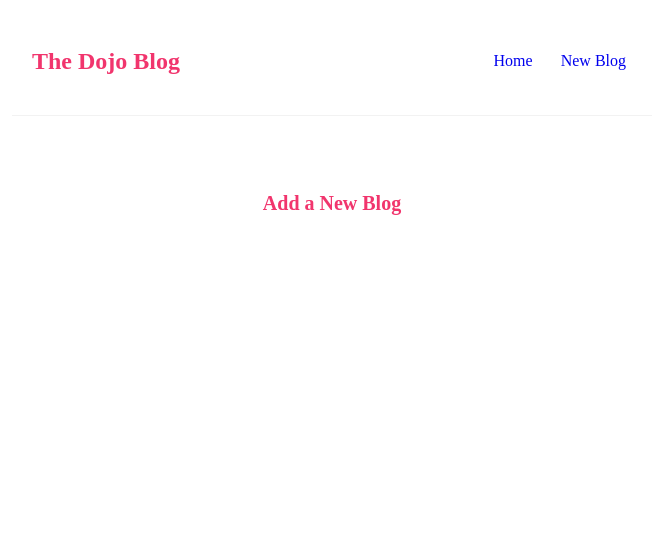
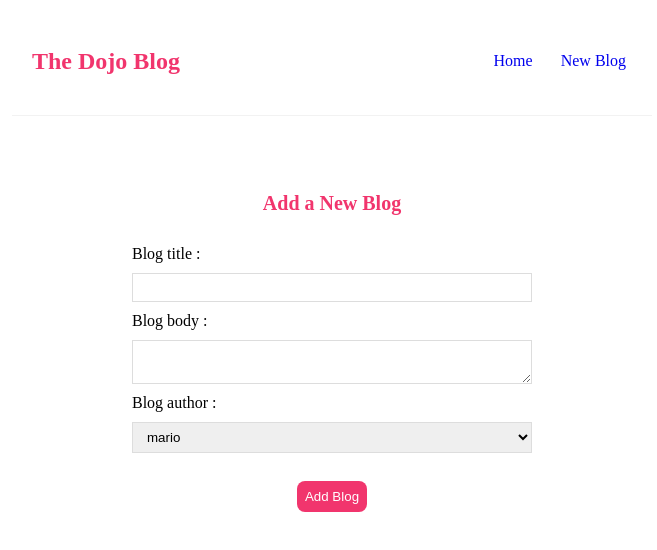
Before and after one commit to kasunAththanagoda/dojo-blog, a React (Create React App) app in the folder jojo-blog/: page /create in a window 1280 px wide. Shown: the top 550 px of the page, without its empty margins (308-965 px from the left). Built offline with nearby package versions, Linux system fonts and the light colour scheme.

Commit message:
27 forms

```diff
--- a/jojo-blog/src/Create.js
+++ b/jojo-blog/src/Create.js
@@ -1,7 +1,30 @@
+import { useState } from "react";
+
 const Create = () => {
+    const [title,setTitle]=useState("");
+    const [author,setAuthor]=useState("mario");
+    const [body,setBody]=useState("");
+
     return (
         <div className="create">
             <h2>Add a New Blog</h2>
+            <form>
+                <label>Blog title : </label>
+                <input type="text" required value={title} onChange={(e)=>setTitle(e.target.value)}></input>
+
+                <label>Blog body : </label>
+                <textarea required value={body} onChange={(e)=>setBody(e.target.value)}></textarea>
+
+                <label>Blog author : </label>
+                <select value={author} onChange={(e)=>setAuthor(e.target.value)}>
+                    <option value="mario">mario</option>
+                    <option value="yoshi">yoshi</option>
+                </select>
+                <br></br>
+                <button>Add Blog</button>
+            </form>
+
+            {/* ---{title}--{body}--{author} */}
         </div>
 
      )
```
